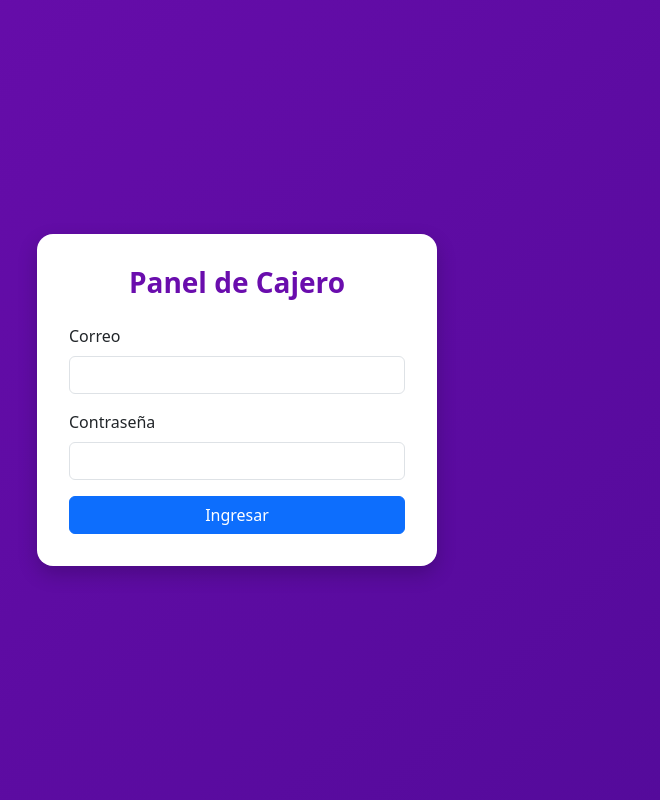
After one commit to AndersonAsto/sii_tambo, a Flask app: page /cashiers/login in a window 1280 px wide. The commit adds this page. Shown: the whole page, without its empty margins (403-1063 px from the left). Run offline with Flask 3, Linux system fonts and the light colour scheme; parts of the project's set-up code (start-up, migrations or seed data) failed here and were passed over.

Commit message:
v0.08-24/09/25

```diff
--- a/app.py
+++ b/app.py
@@ -12,10 +12,14 @@ def create_app():
     from routes.stores import stores_bp
     from routes.products import productos_bp
     from routes.cashiers import cajeros_bp
+    from routes.sales import sales_bp
+    from routes.stock import stock_bp
     app.register_blueprint(admin_bp, url_prefix="/admin")
     app.register_blueprint(stores_bp, url_prefix="/stores")
     app.register_blueprint(productos_bp, url_prefix="/products")
     app.register_blueprint(cajeros_bp, url_prefix="/cashiers")
+    app.register_blueprint(sales_bp, url_prefix="/sales")
+    app.register_blueprint(stock_bp, url_prefix="/stock")
     return app
 
 
--- a/routes/cashiers.py
+++ b/routes/cashiers.py
@@ -1,8 +1,8 @@
-from flask import Blueprint, render_template, request, url_for, flash, redirect
+from flask import Blueprint, render_template, request, url_for, flash, redirect, session
 from models.cashiers import Cajeros
 from models.store import Store
 from config.config import db
-from werkzeug.security import generate_password_hash
+from werkzeug.security import generate_password_hash, check_password_hash
 
 cajeros_bp = Blueprint("cajeros", __name__)
 
@@ -33,3 +33,41 @@ def nuevo_cajero():
 
     # En caso GET, mostrar formulario
     return render_template("nuevo_cajero.html")
+
+# Ruta de login
+@cajeros_bp.route("/login", methods=["GET", "POST"])
+def login():
+    if request.method == "POST":
+        email = request.form["email"]
+        contrasenia = request.form["contrasenia"]
+
+        # Buscar al cajero en la BD
+        cajero = Cajeros.query.filter_by(email=email).first()
+
+        if cajero and check_password_hash(cajero.contrasenia, contrasenia):
+            session["cajero_id"] = cajero.idUsuario
+            session["cajero_nombre"] = cajero.email
+            return redirect(url_for("cajeros.dashboard"))
+        else:
+            flash("Correo o contraseña incorrectos", "danger")
+
+    return render_template("cashiers_login.html")
+
+
+# Panel exclusivo del cajero
+@cajeros_bp.route("/dashboard")
+def dashboard():
+    if "cajero_id" not in session:
+        flash("Debes iniciar sesión primero", "warning")
+        return redirect(url_for("cajeros.login"))
+
+    cajero = Cajeros.query.get(session["cajero_id"])
+    return render_template("cashiers_index.html", cajero=cajero)
+
+
+# Logout
+@cajeros_bp.route("/logout")
+def logout():
+    session.clear()
+    flash("Sesión cerrada correctamente", "success")
+    return redirect(url_for("cajeros.login"))
--- a/templates/cashiers.html
+++ b/templates/cashiers.html
@@ -1,4 +1,4 @@
-{% extends "index.html" %}
+{% extends "admin_index.html" %}
 {% block title %} Cajeros - Tambo {% endblock title %}
 
 {% block content %}
--- /dev/null
+++ b/templates/cashiers_login.html
@@ -0,0 +1,46 @@
+<!DOCTYPE html>
+<html lang="es">
+<head>
+  <meta charset="UTF-8">
+  <title>Login Cajero - Tambo</title>
+  <link href="https://cdn.jsdelivr.net/npm/bootstrap@5.3.3/dist/css/bootstrap.min.css" rel="stylesheet">
+  <style>
+    body {
+        background: linear-gradient(135deg, #6a0dad, #520a99);
+        height: 100vh;
+        display: flex;
+        align-items: center;
+        justify-content: center;
+    }
+    .login-card {
+        background: #fff;
+        padding: 2rem;
+        border-radius: 16px;
+        box-shadow: 0 8px 20px rgba(0,0,0,0.2);
+        width: 100%;
+        max-width: 400px;
+    }
+    h3 {
+        color: #6a0dad;
+        font-weight: bold;
+    }
+  </style>
+</head>
+<body>
+  <div class="login-card">
+    <h3 class="text-center mb-4">Panel de Cajero</h3>
+
+    <form method="POST">
+      <div class="mb-3">
+        <label for="email" class="form-label">Correo</label>
+        <input type="email" name="email" id="email" class="form-control" required>
+      </div>
+      <div class="mb-3">
+        <label for="contrasenia" class="form-label">Contraseña</label>
+        <input type="password" name="contrasenia" id="contrasenia" class="form-control" required>
+      </div>
+      <button type="submit" class="btn btn-primary w-100">Ingresar</button>
+    </form>
+  </div>
+</body>
+</html>
--- a/templates/dashboard.html
+++ b/templates/dashboard.html
@@ -1,4 +1,4 @@
-{% extends "index.html" %}
+{% extends "admin_index.html" %}
 
 {% block title %}Panel de Administración - Tambo{% endblock %}
 
--- a/templates/producto.html
+++ b/templates/producto.html
@@ -1,4 +1,4 @@
-{% extends 'index.html' %}
+{% extends 'admin_index.html' %}
 {% block title %}Productos - Tambo{% endblock %}
 {% block content %}
 <h2 class="fw-bold mb-4 text-dark">
--- /dev/null
+++ b/templates/sales_panel.html
@@ -0,0 +1,5 @@
+{% extends "cashiers_index.html" %}
+
+{% block content %}
+<h2>Panel de ventas - Tambo</h2>
+{% endblock content %}
--- /dev/null
+++ b/templates/stock_panel.html
@@ -0,0 +1,5 @@
+{% extends "cashiers_index.html" %}
+
+{% block content %}
+<h2>Panel de stock - Tambo</h2>
+{% endblock content %}
--- a/templates/stores.html
+++ b/templates/stores.html
@@ -1,4 +1,4 @@
-{% extends 'index.html' %}
+{% extends 'admin_index.html' %}
 
 {% block title %}Tiendas - Tambo{% endblock %}
 
```
Also changed, not shown: data/tambo2.sql (+25 -0 lines), models/sale.py (added, +17 -0 lines), models/saleDetail.py (added, +18 -0 lines), routes/sales.py (added, +9 -0 lines), routes/stock.py (added, +9 -0 lines), templates/admin_index.html (added, +9 -0 lines), templates/cashiers_index.html (added, +7 -0 lines), templates/index.html (+2 -5 lines).
